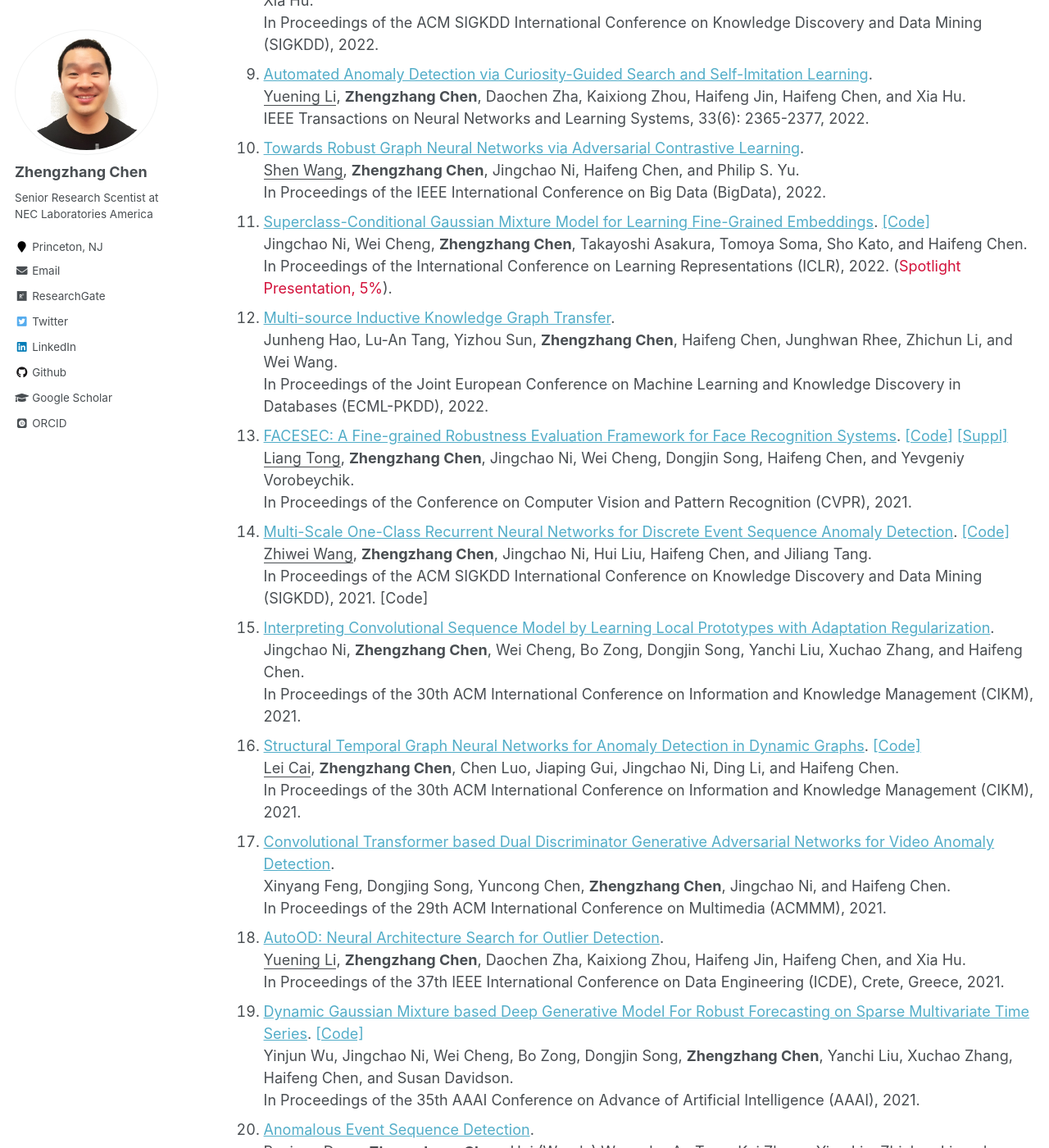
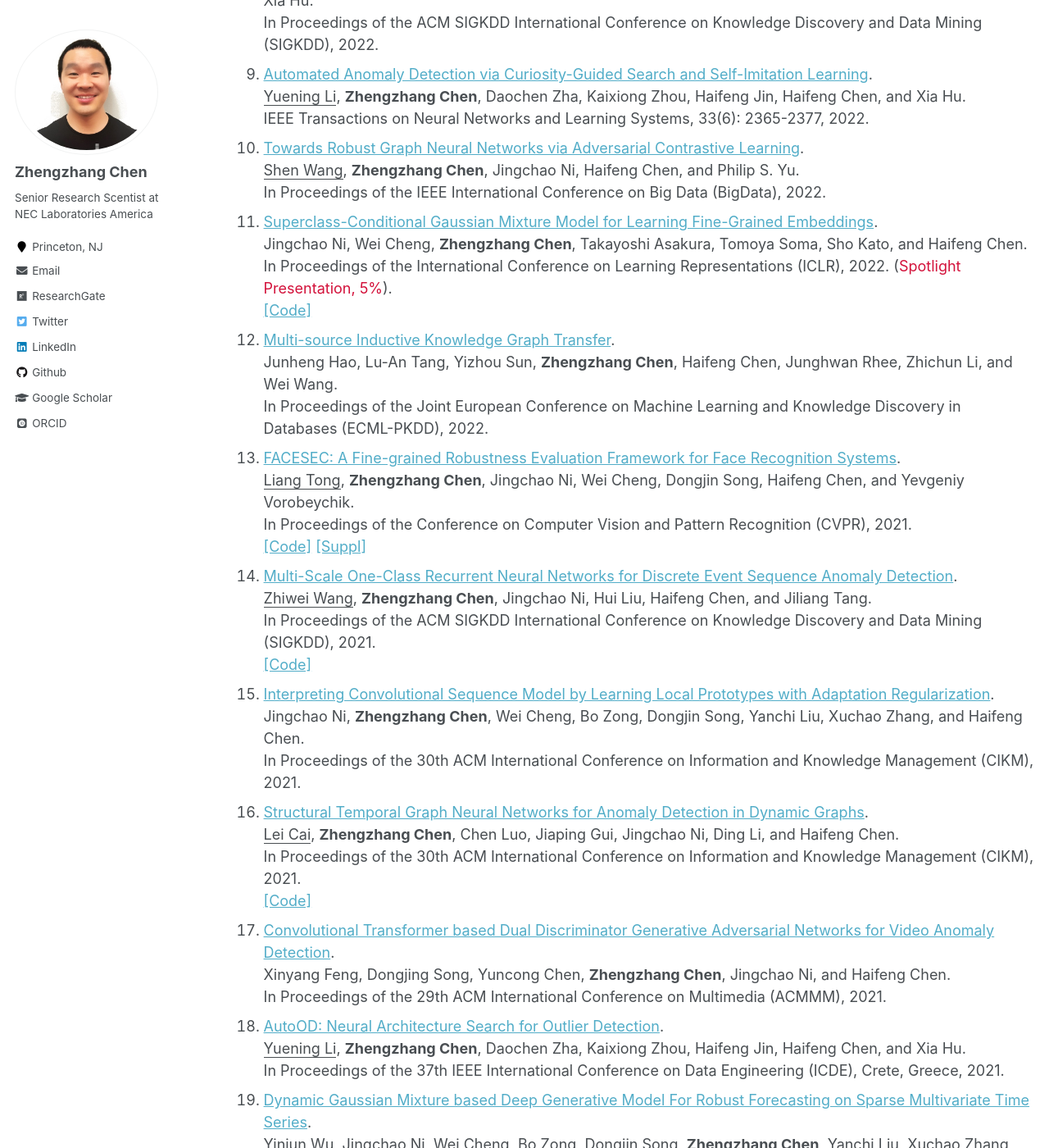
Before and after one commit to zhengzhangchen/zhengzhangchen.github.io, a Jekyll site: the page built from _pages/publications.md, in a window 1280 px wide and 1400 px high, scrolled down 1104 px. Shown: the whole window at 82% size. Built offline with Jekyll 4.4.1, drawn with Linux system fonts in a browser that asks for light colours; some web fonts are replaced; some of the changed text lies outside the part shown.

Commit message:
Update publications.md

```diff
--- a/_pages/publications.md
+++ b/_pages/publications.md
@@ -18,15 +18,15 @@ author_profile: true
 8. [Towards Learning Disentangled Representations for Time Series](https://zhengzhangchen.github.io/paper/Towards_Robust_Graph_Neural_Networks_via_Adversarial_Contrastive_Learning.pdf). <br> <u>Yuening Li</u>, <b>Zhengzhang Chen</b>, Daochen Zha, Mengnan Du, Jingchao Ni, Denghui Zhang, Haifeng Chen, and Xia Hu. <br> In Proceedings of the ACM SIGKDD International Conference on Knowledge Discovery and Data Mining (SIGKDD), 2022.
 9. [Automated Anomaly Detection via Curiosity-Guided Search and Self-Imitation Learning](https://zhengzhangchen.github.io/paper/Automated_Anomaly_Detection_via_Curiosity-Guided_Search_and_Self-Imitation_Learning.pdf). <br> <u>Yuening Li</u>, <b>Zhengzhang Chen</b>, Daochen Zha, Kaixiong Zhou, Haifeng Jin, Haifeng Chen, and Xia Hu. <br> IEEE Transactions on Neural Networks and Learning Systems, 33(6): 2365-2377, 2022.
 10. [Towards Robust Graph Neural Networks via Adversarial Contrastive Learning](https://zhengzhangchen.github.io/paper/Towards_Robust_Graph_Neural_Networks_via_Adversarial_Contrastive_Learning.pdf). <br> <u>Shen Wang</u>, <b>Zhengzhang Chen</b>, Jingchao Ni, Haifeng Chen, and Philip S. Yu. <br> In Proceedings of the IEEE International Conference on Big Data (BigData), 2022.
-11. [Superclass-Conditional Gaussian Mixture Model for Learning Fine-Grained Embeddings](https://zhengzhangchen.github.io/paper/Superclass-Conditional Gaussian Mixture Model for Learning Fine-Grained Embeddings.pdf). [\[Code\]](https://github.com/KnowledgeDiscovery/SCGM) <br> Jingchao Ni, Wei Cheng, <b>Zhengzhang Chen</b>, Takayoshi Asakura, Tomoya Soma, Sho Kato, and Haifeng Chen. <br> In Proceedings of the International Conference on Learning Representations (ICLR), 2022. (<span style="color:#D3123B">Spotlight Presentation, 5%</span>).
+11. [Superclass-Conditional Gaussian Mixture Model for Learning Fine-Grained Embeddings](https://zhengzhangchen.github.io/paper/Superclass-Conditional Gaussian Mixture Model for Learning Fine-Grained Embeddings.pdf). <br> Jingchao Ni, Wei Cheng, <b>Zhengzhang Chen</b>, Takayoshi Asakura, Tomoya Soma, Sho Kato, and Haifeng Chen. <br> In Proceedings of the International Conference on Learning Representations (ICLR), 2022. (<span style="color:#D3123B">Spotlight Presentation, 5%</span>). <br> [\[Code\]](https://github.com/KnowledgeDiscovery/SCGM)
 12. [Multi-source Inductive Knowledge Graph Transfer](https://zhengzhangchen.github.io/paper/Multi-source Inductive Knowledge Graph Transfer.pdf). <br> Junheng Hao, Lu-An Tang, Yizhou Sun, <b>Zhengzhang Chen</b>, Haifeng Chen, Junghwan Rhee, Zhichun Li, and Wei Wang. <br> In Proceedings of the Joint European Conference on Machine Learning and Knowledge Discovery in Databases (ECML-PKDD), 2022.
-13. [FACESEC: A Fine-grained Robustness Evaluation Framework for Face Recognition Systems](https://zhengzhangchen.github.io/paper/FACESEC- A Fine-grained Robustness Evaluation Framework for Face Recognition Systems.pdf). [\[Code\]](https://github.com/KnowledgeDiscovery/FaceSec) [\[Suppl\]](https://zhengzhangchen.github.io/paper/CV_zbc_09-12-2024.pdf) <br> <u>Liang Tong</u>, <b>Zhengzhang Chen</b>, Jingchao Ni, Wei Cheng, Dongjin Song, Haifeng Chen, and Yevgeniy Vorobeychik. <br> In Proceedings of the Conference on Computer Vision and Pattern Recognition (CVPR), 2021.
-14. [Multi-Scale One-Class Recurrent Neural Networks for Discrete Event Sequence Anomaly Detection](https://zhengzhangchen.github.io/paper/Multi-Scale One-Class Recurrent Neural Networks for Discrete Event Sequence Anomaly Detection.pdf). [\[Code\]](https://github.com/KnowledgeDiscovery/OC4Seq) <br> <u>Zhiwei Wang</u>, <b>Zhengzhang Chen</b>, Jingchao Ni, Hui Liu, Haifeng Chen, and Jiliang Tang. <br> In Proceedings of the ACM SIGKDD International Conference on Knowledge Discovery and Data Mining (SIGKDD), 2021. [Code]
+13. [FACESEC: A Fine-grained Robustness Evaluation Framework for Face Recognition Systems](https://zhengzhangchen.github.io/paper/FACESEC- A Fine-grained Robustness Evaluation Framework for Face Recognition Systems.pdf).  <br> <u>Liang Tong</u>, <b>Zhengzhang Chen</b>, Jingchao Ni, Wei Cheng, Dongjin Song, Haifeng Chen, and Yevgeniy Vorobeychik. <br> In Proceedings of the Conference on Computer Vision and Pattern Recognition (CVPR), 2021. <br> [\[Code\]](https://github.com/KnowledgeDiscovery/FaceSec) [\[Suppl\]](https://zhengzhangchen.github.io/paper/CV_zbc_09-12-2024.pdf)
+14. [Multi-Scale One-Class Recurrent Neural Networks for Discrete Event Sequence Anomaly Detection](https://zhengzhangchen.github.io/paper/Multi-Scale One-Class Recurrent Neural Networks for Discrete Event Sequence Anomaly Detection.pdf).  <br> <u>Zhiwei Wang</u>, <b>Zhengzhang Chen</b>, Jingchao Ni, Hui Liu, Haifeng Chen, and Jiliang Tang. <br> In Proceedings of the ACM SIGKDD International Conference on Knowledge Discovery and Data Mining (SIGKDD), 2021. <br>[\[Code\]](https://github.com/KnowledgeDiscovery/OC4Seq)
 15. [Interpreting Convolutional Sequence Model by Learning Local Prototypes with Adaptation Regularization](https://zhengzhangchen.github.io/paper/Interpreting Convolutional Sequence Model by Learning Local Prototypes with Adaptation Regularization.pdf). <br> Jingchao Ni, <b>Zhengzhang Chen</b>, Wei Cheng, Bo Zong, Dongjin Song, Yanchi Liu, Xuchao Zhang, and Haifeng Chen. <br> In Proceedings of the 30th ACM International Conference on Information and Knowledge Management (CIKM), 2021.
-16. [Structural Temporal Graph Neural Networks for Anomaly Detection in Dynamic Graphs](https://zhengzhangchen.github.io/paper/Structural Temporal Graph Neural Networks for Anomaly Detection in Dynamic Graphs.pdf). [\[Code\]](https://github.com/KnowledgeDiscovery/StrGNN) <br> <u>Lei Cai</u>, <b>Zhengzhang Chen</b>, Chen Luo, Jiaping Gui, Jingchao Ni, Ding Li, and Haifeng Chen. <br> In Proceedings of the 30th ACM International Conference on Information and Knowledge Management (CIKM), 2021.
+16. [Structural Temporal Graph Neural Networks for Anomaly Detection in Dynamic Graphs](https://zhengzhangchen.github.io/paper/Structural Temporal Graph Neural Networks for Anomaly Detection in Dynamic Graphs.pdf).  <br> <u>Lei Cai</u>, <b>Zhengzhang Chen</b>, Chen Luo, Jiaping Gui, Jingchao Ni, Ding Li, and Haifeng Chen. <br> In Proceedings of the 30th ACM International Conference on Information and Knowledge Management (CIKM), 2021. <br> [\[Code\]](https://github.com/KnowledgeDiscovery/StrGNN)
 17. [Convolutional Transformer based Dual Discriminator Generative Adversarial Networks for Video Anomaly Detection](https://zhengzhangchen.github.io/paper/Convolutional Transformer based Dual Discriminator Generative Adversarial Networks for Video Anomaly Detection.pdf). <br> Xinyang Feng, Dongjing Song, Yuncong Chen, <b>Zhengzhang Chen</b>, Jingchao Ni, and Haifeng Chen. <br> In Proceedings of the 29th ACM International Conference on Multimedia (ACMMM), 2021.
 18. [AutoOD: Neural Architecture Search for Outlier Detection](https://zhengzhangchen.github.io/paper/AutoOD_Neural_Architecture_Search_for_Outlier_Detection.pdf). <br> <u>Yuening Li</u>, <b>Zhengzhang Chen</b>, Daochen Zha, Kaixiong Zhou, Haifeng Jin, Haifeng Chen, and Xia Hu. <br> In Proceedings of the 37th IEEE International Conference on Data Engineering (ICDE), Crete, Greece, 2021.
-19. [Dynamic Gaussian Mixture based Deep Generative Model For Robust Forecasting on Sparse Multivariate Time Series](https://zhengzhangchen.github.io/paper/Dynamic Gaussian Mixture based Deep Generative Model For Robust Forecasting on Sparse Multivariate Time Series.pdf). [\[Code\]](https://github.com/KnowledgeDiscovery/DynamicGaussianMixture) <br> Yinjun Wu, Jingchao Ni, Wei Cheng, Bo Zong, Dongjin Song, <b>Zhengzhang Chen</b>, Yanchi Liu, Xuchao Zhang, Haifeng Chen, and Susan Davidson. <br> In Proceedings of the 35th AAAI Conference on Advance of Artificial Intelligence (AAAI), 2021.
+19. [Dynamic Gaussian Mixture based Deep Generative Model For Robust Forecasting on Sparse Multivariate Time Series](https://zhengzhangchen.github.io/paper/Dynamic Gaussian Mixture based Deep Generative Model For Robust Forecasting on Sparse Multivariate Time Series.pdf). <br> Yinjun Wu, Jingchao Ni, Wei Cheng, Bo Zong, Dongjin Song, <b>Zhengzhang Chen</b>, Yanchi Liu, Xuchao Zhang, Haifeng Chen, and Susan Davidson. <br> In Proceedings of the 35th AAAI Conference on Advance of Artificial Intelligence (AAAI), 2021. <br> [\[Code\]](https://github.com/KnowledgeDiscovery/DynamicGaussianMixture)
 20. [Anomalous Event Sequence Detection](https://zhengzhangchen.github.io/paper/Anomalous_Event_Sequence_Detection.pdf). <br> <u>Boxiang Dong</u>, <b>Zhengzhang Chen</b>, Hui (Wendy) Wang, Lu-An Tang, Kai Zhang, Ying Lin, Zhichun Li, and Haifeng Chen. <br> IEEE Intelligent Systems, 36(3): 5-13, 2021.
 21. [A Generic Edge-Empowered Graph Convolutional Network via Node-Edge Mutual Enhancement](https://zhengzhangchen.github.io/paper/A Generic Edge-Empowered Graph Convolutional Network via Node-Edge Mutual Enhancement.pdf). <br> <u>Pengyang Wang</u>, Jiaping Gui, <b>Zhengzhang Chen</b>, Junghwan Rhee, Haifeng Chen, and Yanjie Fu. <br> In Proceedings of the Web Conference 2020 (WWW), Taiwan, China, 2020.
 22. [You Are What You Do: Hunting Stealthy Malware via Data Provenance Analysis](https://zhengzhangchen.github.io/paper/You Are What You Do- Hunting Stealthy Malware via Data Provenance Analysis.pdf). <br> Qi Wang, Wajih Ul Hassan, Ding Li, Kangkook Jee, Xiao Yu, Kexuan Zou, Junghwan Rhee, <b>Zhengzhang Chen</b>, Wei Cheng, Carl A. Gunter, and Haifeng Chen. <br> In Proceedings of the Network and Distributed System Security Symposium (NDSS), San Diego, California, USA, 2020.
@@ -43,7 +43,7 @@ author_profile: true
 33. [Distinguish Polarity in Bag-of-words Model Visualization with Regularized Concentration](https://zhengzhangchen.github.io/paper/Distinguish Polarity in Bag-of-Words Visualization.pdf). <br> <u>Yusheng Xie</u>, <b>Zhengzhang Chen</b>, Ankit Agrawal, and Alok Choudhary. <br> In Proceedings of the 31st AAAI Conference on Artificial Intelligence (AAAI), San Francisco, USA, 2017.
 34. [Efficient Discovery of Abnormal Event Sequences in Enterprise Security System](https://zhengzhangchen.github.io/paper/Efficient Discovery of Abnormal Event Sequences in Enterprise Security Systems.pdf). <br> <u>Boxiang Dong</u><sup>*</sup>,<b>Zhengzhang Chen</b><sup>*</sup>,  Hui (Wendy) Wang, Lu-An Tang, Kai Zhang, Ying Lin, Zhichun Li, and Haifeng Chen. <br> In Proceedings of the 26th ACM International Conference on Information and Knowledge Management (CIKM), Pan Pacific, Singapore, 2017.
 35. [Silverback+: Scalable Association Mining Via Fast List Intersection For Columnar Social Data](https://zhengzhangchen.github.io/paper/SILVERBACK+- scalable association mining via fast list intersection for columnar social data.pdf). <br> <u>Yusheng Xie</u>, <b>Zhengzhang Chen</b>, Diana Palsetia, Goce Trajcevski, Ankit Agrawal, and Alok Choudhary. <br> Knowledge and Information Systems, 50(3): 969-997, 2017.
-36. [Ranking Causal Anomalies via Temporal and Dynamical Analysis on Vanishing Correlations](https://zhengzhangchen.github.io/paper/Ranking Causal Anomalies via Temporal and Dynamical Analysis on Vanishing Correlations.pdf). [\[Code\]](https://github.com/KnowledgeDiscovery/CausalRanking) <br> Wei Cheng, Kai Zhang, Haifeng Chen, Guofei Jiang, <b>Zhengzhang Chen</b>, and Wei Wang. <br> In Proceedings of the ACM SIGKDD International Conference on Knowledge Discovery and Data Mining (SIGKDD), San Francisco, 2016. (<span style="color:#D3123B">Best Paper Award Runner-Up</span>)
+36. [Ranking Causal Anomalies via Temporal and Dynamical Analysis on Vanishing Correlations](https://zhengzhangchen.github.io/paper/Ranking Causal Anomalies via Temporal and Dynamical Analysis on Vanishing Correlations.pdf).  <br> Wei Cheng, Kai Zhang, Haifeng Chen, Guofei Jiang, <b>Zhengzhang Chen</b>, and Wei Wang. <br> In Proceedings of the ACM SIGKDD International Conference on Knowledge Discovery and Data Mining (SIGKDD), San Francisco, 2016. (<span style="color:#D3123B">Best Paper Award Runner-Up</span>) <br> [\[Code\]](https://github.com/KnowledgeDiscovery/CausalRanking)
 37. [Annealed Sparsity via Adaptive and Dynamic Shrinking](https://zhengzhangchen.github.io/paper/Annealed Sparsity via Adaptive and Dynamic Shrinking.pdf). <br> Kai Zhang, Shandian Shan, Chaoran Cheng, Zhi Wei, <b>Zhengzhang Chen</b>, Haifeng Chen, Guofei Jiang, Yuan Qi, and Jieping Ye. <br> In Proceedings of the ACM SIGKDD International Conference on Knowledge Discovery and Data Mining (SIGKDD), San Francisco, 2016.
 38. [Entity Embedding-based Anomaly Detection for Heterogeneous Categorical Events](https://zhengzhangchen.github.io/paper/Entity Embedding-Based Anomaly Detection for Heterogeneous Categorical Events.pdf). <br> <u>Ting Chen</u>, Lu-An Tang, Yizhou Sun, <b>Zhengzhang Chen</b>, and Kai Zhang. <br> In Proceedings of the 25th International Joint Conference on Artificial Intelligence (IJCAI), New York, July 2016.
 39. [Integrating Community and Role Detection in Information Networks](https://zhengzhangchen.github.io/paper/Integrating Community and Role Detection in Information Networks.pdf). <br> <u>Ting Chen</u>, Lu-An Tang, Yizhou Sun, <b>Zhengzhang Chen</b>, Haifeng Chen, and Guofei Jiang. <br> In Proceedings of the 16th SIAM International Conference on Data Mining (SDM), Miami, FL, May 2016.
@@ -61,12 +61,12 @@ author_profile: true
 51. [Random Walk-based Graphical Sampling in Unbalanced Heterogeneous Bipartite Social Graphs](https://zhengzhangchen.github.io/paper/Random Walk-based Graphical Sampling in Unbalanced Heterogeneous Bipartite Social Graphs.pdf). <br> <u>Yusheng Xie</u>, <b>Zhengzhang Chen</b>, Ankit Agrawal, and Alok Choudhary. <br> In Proceedings of the 22nd ACM International Conference on Information and Knowledge Management (CIKM), San Francisco, USA, 2013.
 52. [Elver: Recommending Facebook Pages in Cold Start Situation Without Content Features](https://zhengzhangchen.github.io/paper/Elver- Recommending Facebook Pages in Cold Start Situation Without Content Features.pdf). <br> <u>Yusheng Xie</u>, <b>Zhengzhang Chen</b>, Ankit Agrawal, and Alok Choudhary. <br> In Proceedings of IEEE International Conference on Big Data (BigData), Santa Clara, CA, USA, 2013.
 53. [Forecast Oriented Classification of Spatio-Temporal Extreme Events](https://zhengzhangchen.github.io/paper/Forecast Oriented Classification of Spatio-Temporal Extreme Events.pdf). <br> <b>Zhengzhang Chen</b>, Yusheng Xie, Yu Cheng, Kunpeng Zhang, Ankit Agrawal, Wei-keng Liao, Nagiza F. Samatova, and Alok Choudhary. <br> In Proceedings of the 23rd International Joint Conference on Artificial Intelligence (IJCAI), Beijing, China, August 2013.
-54. [Detecting and Tracking Disease Outbreaks by Mining Social Media Data](https://zhengzhangchen.github.io/paper/Detecting and Tracking Disease Outbreaks by Mining Social Media Data.pdf). [\[Code\]](https://github.com/KnowledgeDiscovery/TrackDisease) <br> <u>Yusheng Xie</u><sup>*</sup>, <b>Zhengzhang Chen</b><sup>*</sup>, Kunpeng Zhang, Yu Cheng, Ankit Agrawal, Wei-keng Liao, and Alok Choudhary. <br> In Proceedings of the 23rd International Joint Conference on Artificial Intelligence (IJCAI), Beijing, China, August 2013.
+54. [Detecting and Tracking Disease Outbreaks by Mining Social Media Data](https://zhengzhangchen.github.io/paper/Detecting and Tracking Disease Outbreaks by Mining Social Media Data.pdf).  <br> <u>Yusheng Xie</u><sup>*</sup>, <b>Zhengzhang Chen</b><sup>*</sup>, Kunpeng Zhang, Yu Cheng, Ankit Agrawal, Wei-keng Liao, and Alok Choudhary. <br> In Proceedings of the 23rd International Joint Conference on Artificial Intelligence (IJCAI), Beijing, China, August 2013. <br> [\[Code\]](https://github.com/KnowledgeDiscovery/TrackDisease)
 55. [JobMiner: A Real-time System for Mining Job-related Patterns from Social Media](https://zhengzhangchen.github.io/paper/JobMiner- A Real-time System for Mining Job-related Patterns from Social Media.pdf). <br> <u>Yu Cheng</u>, Yusheng Xie, <b>Zhengzhang Chen</b>, Songtao Guo, Ankit Agrawal, and Alok Choudhary. <br> In Proceedings of the 19th ACM SIGKDD Conference on Knowledge, Discovery and Data Mining (SIGKDD), Chicago, USA, August 11-14, 2013.
 56. [A Probabilistic Graphical Model for Brand Reputation Assessment in Social Networks](https://zhengzhangchen.github.io/paper/A Probabilistic Graphical Model for Brand Reputation Assessment in Social Networks.pdf). <br> <u>Kunpeng Zhang</u>, Doug Downey, <b>Zhengzhang Chen</b>, Yusheng Xie, Yu Cheng, Ankit Agrawal, Wei-keng Liao, and Alok Choudhary. <br> In Proceedings of the 2013 IEEE/ACM International Conference on Advances in Social Networks Analysis and Mining (ASONAM), Niagara Falls, Canada, August 25-28, 2013.
 57. [Automatic Detection and Correction of Multi-class Classification Errors Using System Whole-part Relationships](https://zhengzhangchen.github.io/paper/Automatic Detection and Correction of Multi-class Classification Errors Using System Whole-part Relationships.pdf). <br> <b>Zhengzhang Chen</b>, John Jenkins, Jinfeng Rao, Alok Choudhary, Fredrick Semazzi, Anatoli V. Melechko, Vipin Kumar, and Nagiza F. Samatova. <br> In Proceedings of the 13th SIAM International Conference on Data Mining (SDM), Austin, Texas, USA, May 2-4, 2013.
 58. [Graphical Modeling of Macro Behavioral Targeting in Social Networks](https://zhengzhangchen.github.io/paper/Graphical Modeling of Macro Behavioral Targeting in Social Networks.pdf) <br> <u>Yusheng Xie</u>, <b>Zhengzhang Chen</b>, Kunpeng Zhang, Md. Mostofa Ali Patwary, Yu Cheng, Haotian Liu, Ankit Agrawal, and Alok Choudhary. <br> In Proceedings of the 13th SIAM International Conference on Data Mining (SDM), Austin, Texas, USA, May 2-4, 2013.
-59. [MuSES: a Multilingual Sentiment Elicitation System for Social Media Data](https://zhengzhangchen.github.io/paper/MuSES_Multilingual_Sentiment_Elicitation_System_for_Social_Media_Data.pdf). [\[Code\]](https://github.com/KnowledgeDiscovery/MuSES) <br> <u>Yusheng Xie</u>, <b>Zhengzhang Chen</b>, Kunpeng Zhang, Yu Cheng, Danial K. Honbo, Ankit Agrawal, and Alok Choudhary. <br> IEEE Intelligent Systems, vol. 99, 2013.
+59. [MuSES: a Multilingual Sentiment Elicitation System for Social Media Data](https://zhengzhangchen.github.io/paper/MuSES_Multilingual_Sentiment_Elicitation_System_for_Social_Media_Data.pdf). <br> <u>Yusheng Xie</u>, <b>Zhengzhang Chen</b>, Kunpeng Zhang, Yu Cheng, Danial K. Honbo, Ankit Agrawal, and Alok Choudhary. <br> IEEE Intelligent Systems, vol. 99, 2013. <br>  [\[Code\]](https://github.com/KnowledgeDiscovery/MuSES)
 60. [Discovery of Extreme Events-Related Communities In Contrasting Groups of Physical System Networks](https://zhengzhangchen.github.io/paper/Discovery of extreme events-related communities in contrasting groups of physical system networks.pdf). <br> <b>Zhengzhang Chen</b>, William Hendrix, Hang Guan, Isaac K. Tetteh, Alok Choudhary, Fredrick Semazzi, Nagiza F. Samatova. <br> Data Mining and Knowledge Discovery, vol. 27(2): 225-258, 2013.
 61. [Graph-based Anomaly Detection](https://www.taylorfrancis.com/chapters/edit/10.1201/b15352-15/graph-based-anomaly-detection). <br> Kanchana Padmanabhan, <b>Zhengzhang Chen</b>, Sriram Lakshminarasimhan, Siddarth S. Ramaswamy, and Bryan T. Richardson. <br> Book Chapter of Practical Data Mining with R, CRC Press, 2013.
 62. [SPICE: Discovery of Phenotype-Determining Component Interplays](https://zhengzhangchen.github.io/paper/SPICE- discovery of phenotype-determining component interplays.pdf). <br> <b>Zhengzhang Chen</b>, Kanchana Padmanabhan, Andrea M Rocha, Yekaterina Shpanskaya, James R Mihelcic, Kathleen Scott, and Nagiza F. Samatova. <br> BMC Systems Biology, vol. 6(1): 40, 2012.
```
